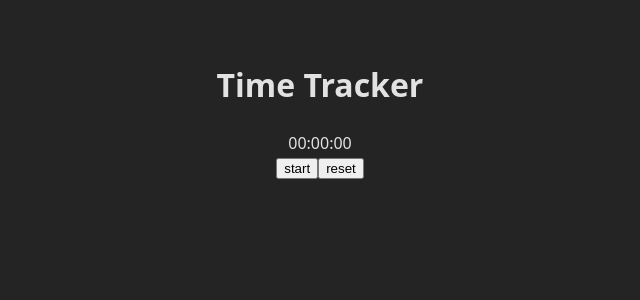
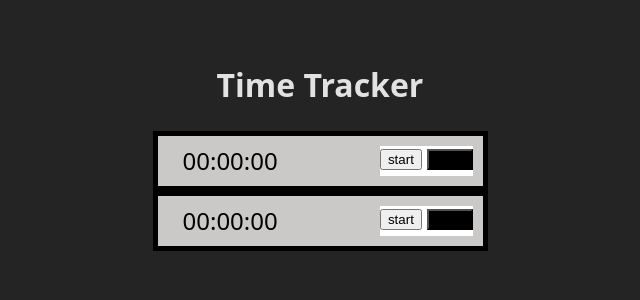
Before and after one commit to drewlong314/time-tracker, a React app: page / in a window 1280 px wide. Shown: the top 300 px of the page, without its empty margins (320-960 px from the left). Built offline with nearby package versions, Linux system fonts and the light colour scheme; the HTML template or start-up script is replaced by a standard one.

Commit message:
add timer css

```diff
--- a/src/App.css
+++ b/src/App.css
@@ -3,4 +3,8 @@
   margin: 0 auto;
   padding: 2rem;
   text-align: center;
+  display: flex;
+  justify-content: center;
+  flex-direction: column;
+  align-items: center;
 }
--- a/src/App.jsx
+++ b/src/App.jsx
@@ -1,71 +1,12 @@
-import { useRef, useState } from "react";
 import "./App.css";
+import Timer from "./components/timer";
 
 function App() {
-  const [startTime, setStartTime] = useState(null);
-  const [now, setNow] = useState(null);
-  const [storedTime, setStoredTime] = useState(0);
-  const [isRunning, setIsRunning] = useState(false);
-  const intervalRef = useRef(null);
-
-  let timePassed = 0;
-  if (startTime != null && now != null && storedTime === 0) {
-    timePassed = ((now - startTime) / 1000).toFixed(2);
-  } else if (startTime != null && now != null) {
-    timePassed = ((now - startTime) / 1000 + storedTime).toFixed(2);
-  } else timePassed = storedTime.toFixed(2);
-
-  const formatNumber = (number) => {
-    return number.toString().padStart(2, "0")
-  }
-
-  const formatTime = (timePassed) => {
-    const convertedTime = new Date(timePassed * 1000);
-    const hours = convertedTime.getUTCHours();
-    const minutes = convertedTime.getUTCMinutes();
-    const seconds = convertedTime.getUTCSeconds();
-    return `${formatNumber(hours)}:${formatNumber(minutes)}:${formatNumber(seconds)}`;
-  };
-
-  const startTimer = () => {
-    setStartTime(Date.now());
-    setNow(Date.now());
-
-    intervalRef.current = setInterval(() => {
-      setNow(Date.now());
-    }, 10);
-    setIsRunning(true);
-  };
-
-  const clearTimer = () => {
-    clearInterval(intervalRef.current);
-    intervalRef.current = null;
-    setStartTime(null);
-    setNow(null);
-    setIsRunning(false);
-  };
-
-  const stopTimer = () => {
-    if (!storedTime) setStoredTime((now - startTime) / 1000);
-    else setStoredTime((now - startTime) / 1000 + storedTime);
-    clearTimer();
-  };
-
-  const resetTimer = () => {
-    clearTimer();
-    setStoredTime(0);
-  };
-
   return (
     <>
       <h1>Time Tracker</h1>
-      <div>{formatTime(timePassed)}</div>
-      {!isRunning ? (
-        <button onClick={startTimer}>start</button>
-      ) : (
-        <button onClick={stopTimer}>stop</button>
-      )}
-      <button onClick={resetTimer}>reset</button>
+      <Timer />
+      <Timer />
     </>
   );
 }
--- /dev/null
+++ b/src/components/Timer.css
@@ -0,0 +1,25 @@
+.timer-outer-div {
+    display: flex;
+    justify-content: space-between;
+    background-color: rgb(203, 200, 200);
+    height: 50px;
+    width: 300px;
+    border: 5px solid black;
+    color: black;
+    padding-left: 25px;
+}
+
+.timer-button-div {
+    margin: 10px;
+    background-color: white;
+}
+
+.timer-button {
+    margin-left: 5px;
+    background-color: black;
+}
+
+.timer-time {
+    font-size: x-large;
+    align-self: center;
+}
--- /dev/null
+++ b/src/components/timer.jsx
@@ -0,0 +1,76 @@
+import "./Timer.css";
+import { useRef, useState } from "react";
+
+function Timer() {
+  const [startTime, setStartTime] = useState(null);
+  const [now, setNow] = useState(null);
+  const [storedTime, setStoredTime] = useState(0);
+  const [isRunning, setIsRunning] = useState(false);
+  const intervalRef = useRef(null);
+
+  let timePassed = 0;
+  if (startTime != null && now != null && storedTime === 0) {
+    timePassed = ((now - startTime) / 1000).toFixed(2);
+  } else if (startTime != null && now != null) {
+    timePassed = ((now - startTime) / 1000 + storedTime).toFixed(2);
+  } else timePassed = storedTime.toFixed(2);
+
+  const formatNumber = (number) => {
+    return number.toString().padStart(2, "0");
+  };
+
+  const formatTime = (timePassed) => {
+    const convertedTime = new Date(timePassed * 1000);
+    const hours = convertedTime.getUTCHours();
+    const minutes = convertedTime.getUTCMinutes();
+    const seconds = convertedTime.getUTCSeconds();
+    return `${formatNumber(hours)}:${formatNumber(minutes)}:${formatNumber(
+      seconds
+    )}`;
+  };
+
+  const startTimer = () => {
+    setStartTime(Date.now());
+    setNow(Date.now());
+
+    intervalRef.current = setInterval(() => {
+      setNow(Date.now());
+    }, 10);
+    setIsRunning(true);
+  };
+
+  const clearTimer = () => {
+    clearInterval(intervalRef.current);
+    intervalRef.current = null;
+    setStartTime(null);
+    setNow(null);
+    setIsRunning(false);
+  };
+
+  const stopTimer = () => {
+    if (!storedTime) setStoredTime((now - startTime) / 1000);
+    else setStoredTime((now - startTime) / 1000 + storedTime);
+    clearTimer();
+  };
+
+  const resetTimer = () => {
+    clearTimer();
+    setStoredTime(0);
+  };
+
+  return (
+    <div className="timer-outer-div">
+      <div className="timer-time">{formatTime(timePassed)}</div>
+      <div className="timer-button-div">
+        {!isRunning ? (
+          <button onClick={startTimer}>start</button>
+        ) : (
+          <button onClick={stopTimer}>stop</button>
+        )}
+        <button onClick={resetTimer} className="timer-button">reset</button>
+      </div>
+    </div>
+  );
+}
+
+export default Timer;
```
